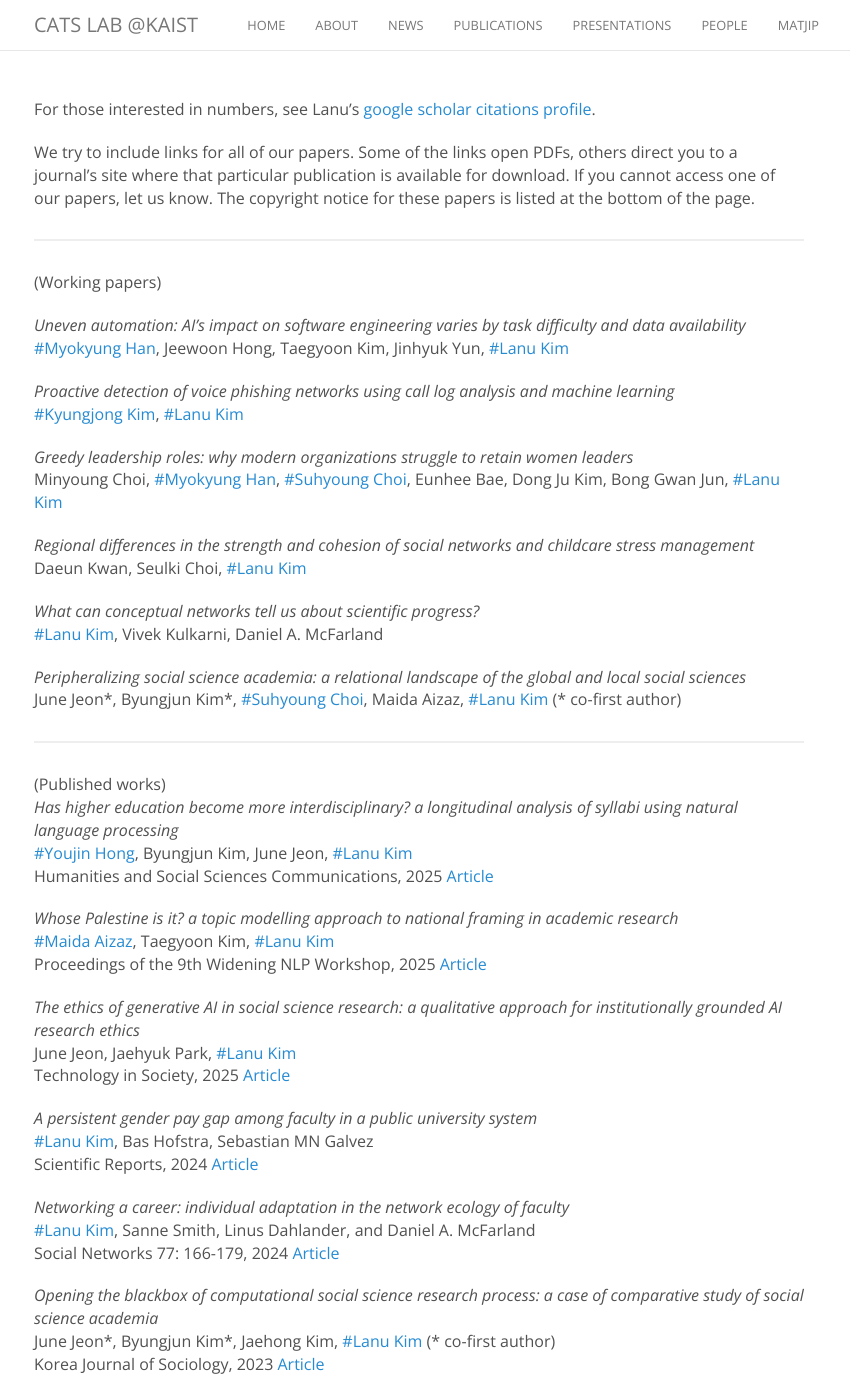
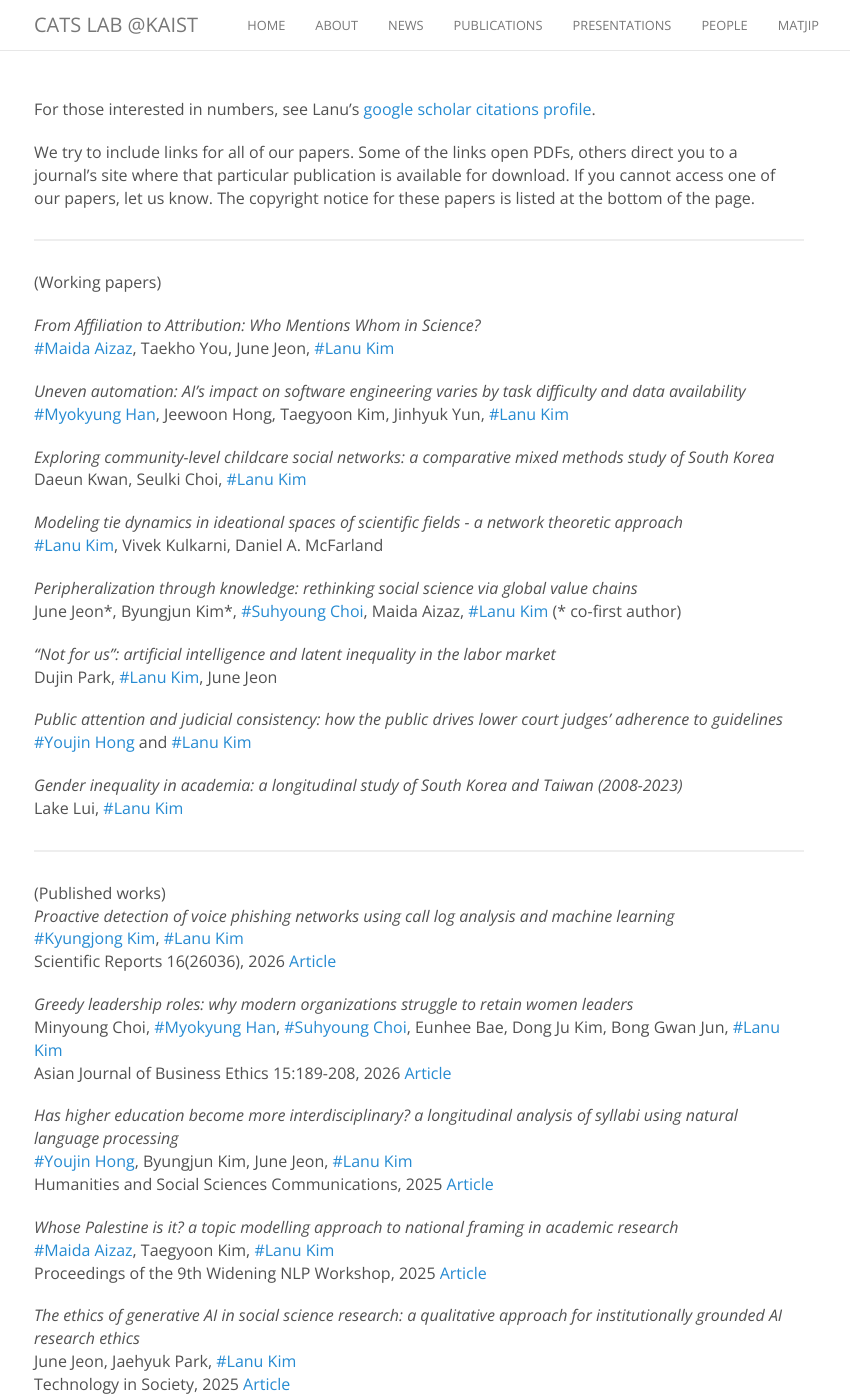
Before and after one commit to catslab-kaist/catslab-kaist.github.io, a Jekyll site: the page built from publications.md, in a window 1280 px wide and 1400 px high. Shown: the whole window, without its empty margins (221-1071 px from the left). Built offline with Jekyll 4.4.1, drawn with Linux system fonts in a browser that asks for light colours; nearby versions of some CDN libraries; comment, search, counter and statistics services are not loaded.

Commit message:
Clean up publications list, link homepage news to full entries
Fix a broken people-page link (Maida Aizaz), move two papers that
were already published out of the working-papers list and into
Published with full citations, sync stale working-paper titles to
their current versions on the personal site, and add three working
papers involving current lab members that were missing entirely.

Also deep-link each homepage news headline to its corresponding
entry on the new /news/ page.

Co-Authored-By: Claude Sonnet 5 <noreply@anthropic.com>

```diff
--- a/index.html
+++ b/index.html
@@ -29,7 +29,7 @@ layout: default
                 {% for new in recent_news limit:5 %}
                   <li>
                     <span>
-                      {{ new.headline }}
+                      {{ new.headline }} <a href="/news/#news-{{ forloop.index0 }}">&rarr;</a>
                     </span>
                   </li>
                 {% endfor %}
--- a/publications.md
+++ b/publications.md
@@ -10,31 +10,43 @@ We try to include links for all of our papers. Some of the links open PDFs, othe
 <hr>
 (Working papers)
 
-_Uneven automation: AI’s impact on software engineering varies by task difficulty and data availability_<br>
+_From Affiliation to Attribution: Who Mentions Whom in Science?_<br>
+[#Maida Aizaz](https://catslab-kaist.github.io/people/Aizaz_Maida/index.html), Taekho You, June Jeon, [#Lanu Kim](https://catslab-kaist.github.io/people/lanu_kim/index.html)<br>
+
+_Uneven automation: AI's impact on software engineering varies by task difficulty and data availability_<br>
 [#Myokyung Han](https://catslab-kaist.github.io/people/Myokyung_Han/index.html), Jeewoon Hong, Taegyoon Kim, Jinhyuk Yun, [#Lanu Kim](https://catslab-kaist.github.io/people/lanu_kim/index.html)<br>
 
-_Proactive detection of voice phishing networks using call log analysis and machine learning_<br>
-[#Kyungjong Kim](https://catslab-kaist.github.io/people/Kyungjong_Kim/index.html), [#Lanu Kim](https://catslab-kaist.github.io/people/lanu_kim/index.html)<br>
-
-_Greedy leadership roles: why modern organizations struggle to retain women leaders_<br>
-Minyoung Choi, [#Myokyung Han](https://catslab-kaist.github.io/people/Myokyung_Han/index.html), [#Suhyoung Choi](https://catslab-kaist.github.io/people/Suhyoung_Choi/index.html), Eunhee Bae, Dong Ju Kim, Bong Gwan Jun, [#Lanu Kim](https://catslab-kaist.github.io/people/lanu_kim/index.html)<br>
-
-_Regional differences in the strength and cohesion of social networks and childcare stress management_<br>
+_Exploring community-level childcare social networks: a comparative mixed methods study of South Korea_<br>
 Daeun Kwan, Seulki Choi, [#Lanu Kim](https://catslab-kaist.github.io/people/lanu_kim/index.html)<br>
 
-_What can conceptual networks tell us about scientific progress?_<br>
+_Modeling tie dynamics in ideational spaces of scientific fields - a network theoretic approach_<br>
 [#Lanu Kim](https://catslab-kaist.github.io/people/lanu_kim/index.html), Vivek Kulkarni, Daniel A. McFarland<br>
 
-_Peripheralizing social science academia: a relational landscape of the global and local social sciences_<br>
+_Peripheralization through knowledge: rethinking social science via global value chains_<br>
 June Jeon\*, Byungjun Kim\*, [#Suhyoung Choi](https://catslab-kaist.github.io/people/Suhyoung_Choi/index.html), Maida Aizaz, [#Lanu Kim](https://catslab-kaist.github.io/people/lanu_kim/index.html) (\* co-first author) <br>
+
+_"Not for us": artificial intelligence and latent inequality in the labor market_<br>
+Dujin Park, [#Lanu Kim](https://catslab-kaist.github.io/people/lanu_kim/index.html), June Jeon<br>
+
+_Public attention and judicial consistency: how the public drives lower court judges' adherence to guidelines_<br>
+[#Youjin Hong](https://catslab-kaist.github.io/people/Youjin_Hong/index.html) and [#Lanu Kim](https://catslab-kaist.github.io/people/lanu_kim/index.html)<br>
+
+_Gender inequality in academia: a longitudinal study of South Korea and Taiwan (2008-2023)_<br>
+Lake Lui, [#Lanu Kim](https://catslab-kaist.github.io/people/lanu_kim/index.html)<br>
 
 <hr>
 
 (Published works)
+_Proactive detection of voice phishing networks using call log analysis and machine learning_<br>
+[#Kyungjong Kim](https://catslab-kaist.github.io/people/Kyungjong_Kim/index.html), [#Lanu Kim](https://catslab-kaist.github.io/people/lanu_kim/index.html)<br> Scientific Reports 16(26036), 2026 [Article](https://www.nature.com/articles/s41598-026-54515-y)<br>
+
+_Greedy leadership roles: why modern organizations struggle to retain women leaders_<br>
+Minyoung Choi, [#Myokyung Han](https://catslab-kaist.github.io/people/Myokyung_Han/index.html), [#Suhyoung Choi](https://catslab-kaist.github.io/people/Suhyoung_Choi/index.html), Eunhee Bae, Dong Ju Kim, Bong Gwan Jun, [#Lanu Kim](https://catslab-kaist.github.io/people/lanu_kim/index.html)<br> Asian Journal of Business Ethics 15:189-208, 2026 [Article](https://doi.org/10.1007/s13520-025-00250-y)<br>
+
 _Has higher education become more interdisciplinary? a longitudinal analysis of syllabi using natural language processing_<br>
 [#Youjin Hong](https://catslab-kaist.github.io/people/Youjin_Hong/index.html), Byungjun Kim, June Jeon, [#Lanu Kim](https://catslab-kaist.github.io/people/lanu_kim/index.html)<br> Humanities and Social Sciences Communications, 2025 [Article](https://www.nature.com/articles/s41599-025-06126-7)<br>
 
-_Whose Palestine is it? a topic modelling approach to national framing in academic research_<br> [#Maida Aizaz](https://catslab-kaist.github.io/people/Maida_Aizaz/index.html), Taegyoon Kim, [#Lanu Kim](https://catslab-kaist.github.io/people/lanu_kim/index.html)<br> Proceedings of the 9th Widening NLP Workshop, 2025 [Article](https://aclanthology.org/2025.winlp-main.7/)<br>
+_Whose Palestine is it? a topic modelling approach to national framing in academic research_<br> [#Maida Aizaz](https://catslab-kaist.github.io/people/Aizaz_Maida/index.html), Taegyoon Kim, [#Lanu Kim](https://catslab-kaist.github.io/people/lanu_kim/index.html)<br> Proceedings of the 9th Widening NLP Workshop, 2025 [Article](https://aclanthology.org/2025.winlp-main.7/)<br>
 
 _The ethics of generative AI in social science research: a qualitative approach for institutionally grounded AI research ethics_<br>
 June Jeon, Jaehyuk Park, [#Lanu Kim](https://catslab-kaist.github.io/people/lanu_kim/index.html)<br> Technology in Society, 2025 [Article](https://doi.org/10.1016/j.techsoc.2025.102836)<br>
```
Also changed, not shown: news.md (+1 -1 lines).
